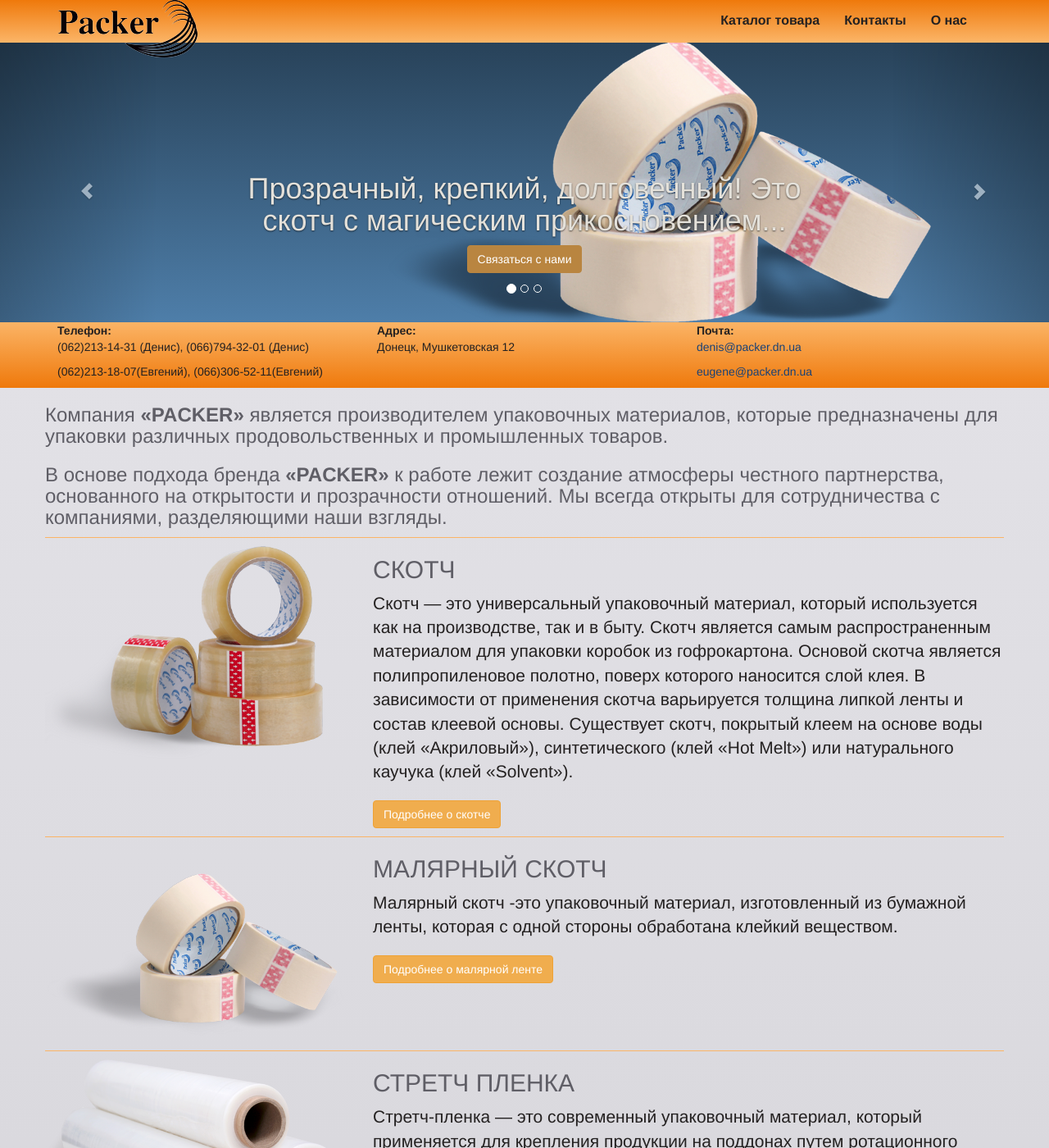
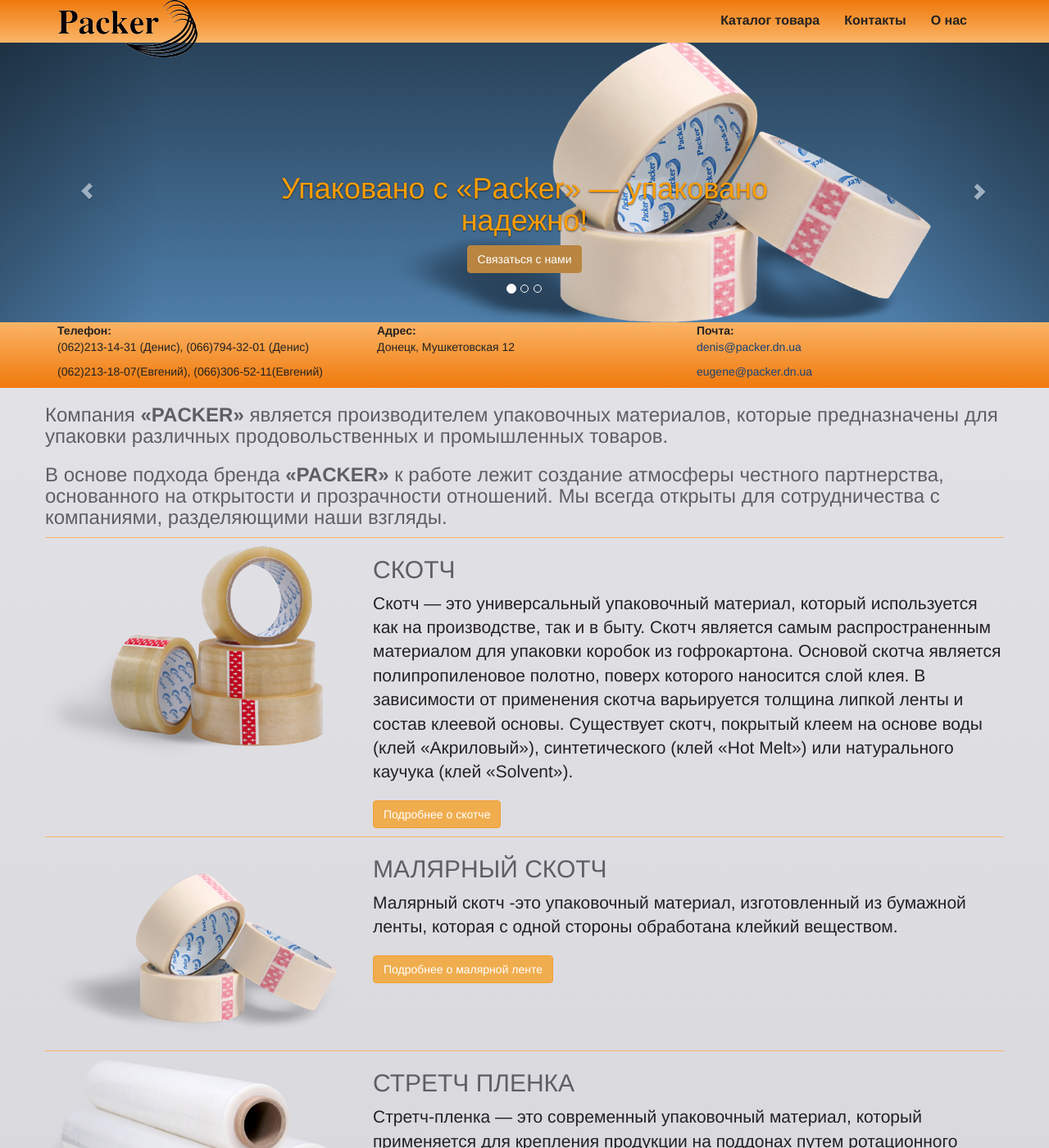
Before and after one commit to lotusdnua/lotusdnua.github.com, a Jekyll site: the page built from index.html, in a window 1280 px wide and 1400 px high. Shown: the whole window at 82% size. Built offline with Jekyll 4.4.1, drawn with Linux system fonts in a browser that asks for light colours.

Commit message:
изменила слоган и его цвет

```diff
--- a/_includes/carousel.html
+++ b/_includes/carousel.html
@@ -10,9 +10,9 @@
       <img class="visible-desktop" src="/img/img_1.png" data-src="holder.js/100%x500/auto/#777777:#7a7a7a/text:Second slide" alt="Second slide" style="height: auto; width: 100%; display: block;">
       <div class="container">
         <div class="carousel-caption">
-          <h1 class="visible-lg">Прозрачный, крепкий, долговечный! Это скотч с&nbsp;магическим прикосновением...</h1>
-          <h2 class="visible-md">Прозрачный, крепкий, долговечный! Это скотч с&nbsp;магическим прикосновением...</h2>
-          <h3 class="visible-sm">Прозрачный, крепкий, долговечный! Это скотч с&nbsp;магическим прикосновением...</h3>
+          <h1 class="visible-lg">Упаковано с&nbsp;&laquo;Packer&raquo;&nbsp;&mdash; упаковано надежно!</h1>
+          <h2 class="visible-md">Упаковано с&nbsp;&laquo;Packer&raquo;&nbsp;&mdash; упаковано надежно!</h2>
+          <h3 class="visible-sm">Упаковано с&nbsp;&laquo;Packer&raquo;&nbsp;&mdash; упаковано надежно!</h3>
           <p><a class="btn btn-large btn-primary" href="/contact.html">Связаться с нами</a></p>
         </div>
       </div>
@@ -21,9 +21,9 @@
       <img class="visible-desktop"src="/img/img_2.png" data-src="holder.js/100%x500/auto/#777777:#7a7a7a/text:Second slide" alt="Second slide" style="height: auto; width: 100%; display: block;">
       <div class="container">
         <div class="carousel-caption">
-          <h1 class="visible-lg">Не&nbsp;хочется делать дыры в&nbsp;стенах? Скотч&nbsp;&mdash; вот решение вашей проблемы!</h1>
-          <h2 class="visible-md">Не&nbsp;хочется делать дыры в&nbsp;стенах? Скотч&nbsp;&mdash; вот решение вашей проблемы!</h2>
-          <h3 class="visible-sm">Не&nbsp;хочется делать дыры в&nbsp;стенах? Скотч&nbsp;&mdash; вот решение вашей проблемы!</h3>
+          <h1 class="visible-lg">Прозрачный, крепкий, долговечный! Это скотч с&nbsp;магическим прикосновением...</h1>
+          <h2 class="visible-md">Прозрачный, крепкий, долговечный! Это скотч с&nbsp;магическим прикосновением...</h2>
+          <h3 class="visible-sm">Прозрачный, крепкий, долговечный! Это скотч с&nbsp;магическим прикосновением...</h3>
           <p><a class="btn btn-large btn-primary" href="/about.html">Узнать о нас</a></p>
         </div>
       </div>
@@ -32,9 +32,9 @@
       <img class="visible-desktop" src="/img/img_3.png" data-src="holder.js/100%x500/auto/#777777:#7a7a7a/text:Second slide" alt="Second slide" style="height: auto; width: 100%; display: block;">
       <div class="container">
         <div class="carousel-caption">
-          <h1 class="visible-lg">Зачем гвозди, если есть скотч?</h1>
-          <h2 class="visible-md">Зачем гвозди, если есть скотч?</h2>
-          <h3 class="visible-sm">Зачем гвозди, если есть скотч?</h3>
+          <h1 class="visible-lg">Скотч с&nbsp;логотипом заказчика это яркая и&nbsp;запоминающаяся реклама!</h1>
+          <h2 class="visible-md">Скотч с&nbsp;логотипом заказчика это яркая и&nbsp;запоминающаяся реклама!</h2>
+          <h3 class="visible-sm">Скотч с&nbsp;логотипом заказчика это яркая и&nbsp;запоминающаяся реклама!</h3>
           <p><a class="btn btn-large btn-primary" href="/">Посмотреть каталог</a></p>
         </div>
       </div>
--- a/css/application.css
+++ b/css/application.css
@@ -58,7 +58,7 @@
 
 
 .carousel h1, .carousel h2, .carousel h3, .carousel h4, .carousel h5, .carousel h6 {
-  color: #e4e1da;
+  color: #ff9d00;
 }
 
 .slogan h1, .slogan h2, .slogan h3, .slogan h4, .slogan h5, .slogan h6 {
```
